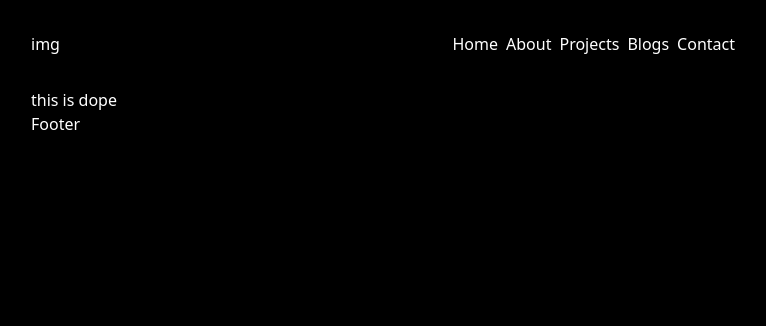
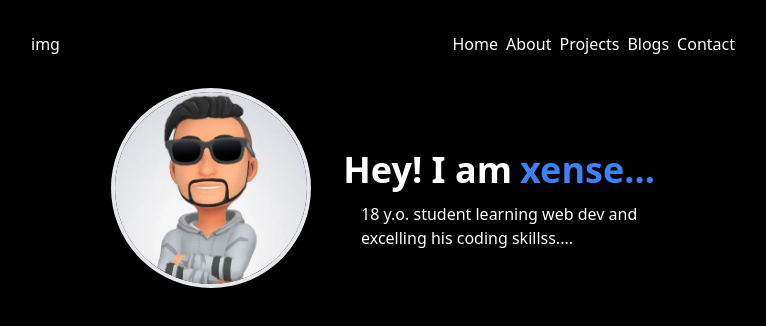
Before and after one commit to jabedzaman/bug, a Next.js app: page / in a window 1280 px wide. Shown: the top 326 px of the page, without its empty margins (257-1023 px from the left). Built offline with nearby package versions, Linux system fonts and the light colour scheme.

Commit message:
add: hero

```diff
--- /dev/null
+++ b/components/containers/Hero.tsx
@@ -0,0 +1,29 @@
+import React from 'react'
+import Image from 'next/image'
+import Link from 'next/link'
+
+function Hero() {
+  return (
+    <div className='flex lg:flex-row flex-col items-center justify-center lg:justify-between lg:mx-20 space-y-6 space-x-3'>
+        <div>
+            <img src="/assets/images/xense.jpg" alt="xense"  width='200' className='rounded-full space-y-2 border-spacing-4 border-gray-200 border-4'/>
+        </div>
+        <div className='flex lg:flex-col flex-col space-y-3 justify-center items-center '>
+          <div className='space-x-2 font-semibold text-xl lg:text-4xl'>
+          <span className=''>
+            Hey! I am
+          </span>
+          <span className='text-blue-500'>
+           <Link href='/'>xense...</Link>
+          </span>
+          </div>
+          <div>
+           18 y.o. student learning web dev and <br />
+           excelling his coding skillss....
+          </div>
+        </div>
+    </div>
+  )
+}
+
+export default Hero
--- a/pages/index.tsx
+++ b/pages/index.tsx
@@ -1,6 +1,7 @@
 import type { NextPage } from 'next'
 import Head from 'next/head'
 import Image from 'next/image'
+import Hero from '../components/containers/Hero'
 import Footer from '../components/layouts/Footer'
 import Header from '../components/layouts/Header'
 
@@ -13,12 +14,8 @@ const Home: NextPage = () => {
       </Head>
 
       <Header/>
-
-      <div>
-        this is dope
-      </div>
-
-      <Footer/>
+      <Hero/>
+      {/* <Footer/> */}
 
     </div>
   )
```
Also changed, not shown: public/assets/images/xense.jpg (added), public/assets/images/xense.svg (added).
